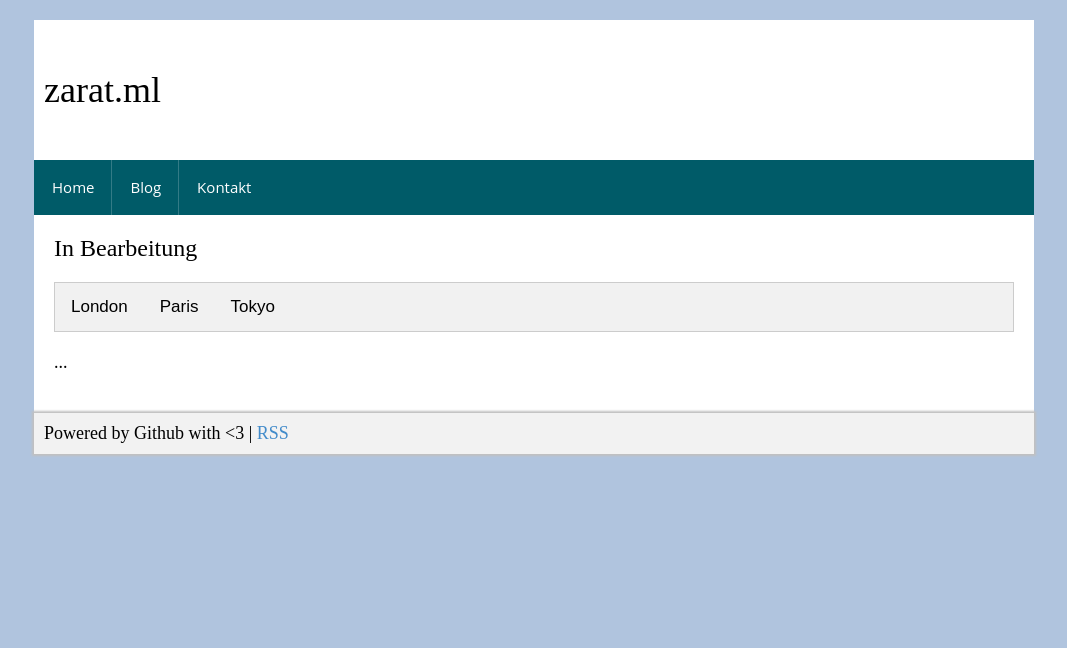
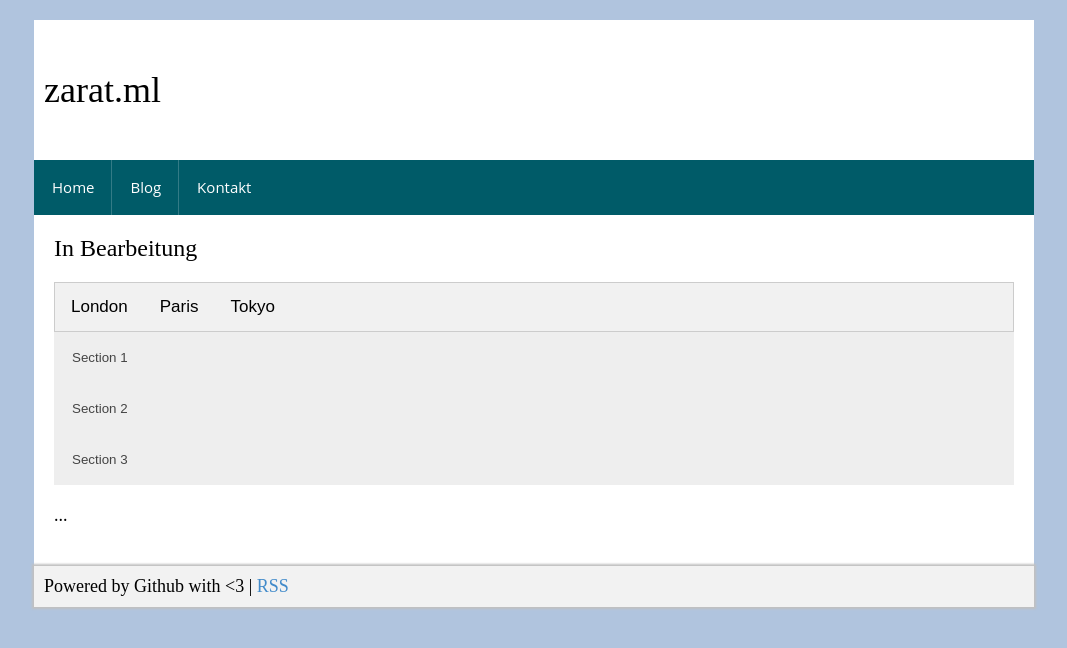
Before and after one commit to zarat/zarat.github.io, a Jekyll site: the page built from index.html, in a window 1280 px wide. Shown: the top 648 px of the page, without its empty margins (106-1173 px from the left). Built offline with Jekyll 4.4.1, drawn with Linux system fonts in a browser that asks for light colours; the list of posts is cut into pages by our own code.

Commit message:
Update index.html

```diff
--- a/index.html
+++ b/index.html
@@ -41,6 +41,32 @@
   border: 1px solid #ccc;
   border-top: none;
 }
+
+   /* Style the buttons that are used to open and close the accordion panel */
+.accordion {
+  background-color: #eee;
+  color: #444;
+  cursor: pointer;
+  padding: 18px;
+  width: 100%;
+  text-align: left;
+  border: none;
+  outline: none;
+  transition: 0.4s;
+}
+
+/* Add a background color to the button if it is clicked on (add the .active class with JS), and when you move the mouse over it (hover) */
+.active, .accordion:hover {
+  background-color: #ccc;
+}
+
+/* Style the accordion panel. Note: hidden by default */
+.panel {
+  padding: 0 18px;
+  background-color: white;
+  display: none;
+  overflow: hidden;
+}
 </style>
 
   <div class="sp-content-item" data-nosnippet>
@@ -70,6 +96,21 @@
   <p>Tokyo is the capital of Japan.</p>
 </div>
 
+       <button class="accordion">Section 1</button>
+<div class="panel">
+  <p>Lorem ipsum...</p>
+</div>
+
+<button class="accordion">Section 2</button>
+<div class="panel">
+  <p>Lorem ipsum...</p>
+</div>
+
+<button class="accordion">Section 3</button>
+<div class="panel">
+  <p>Lorem ipsum...</p>
+</div>
+
     </div>
 
     <div class="sp-content-item-body">
```
Also changed, not shown: other parts of index.html (+19 -0 lines).
